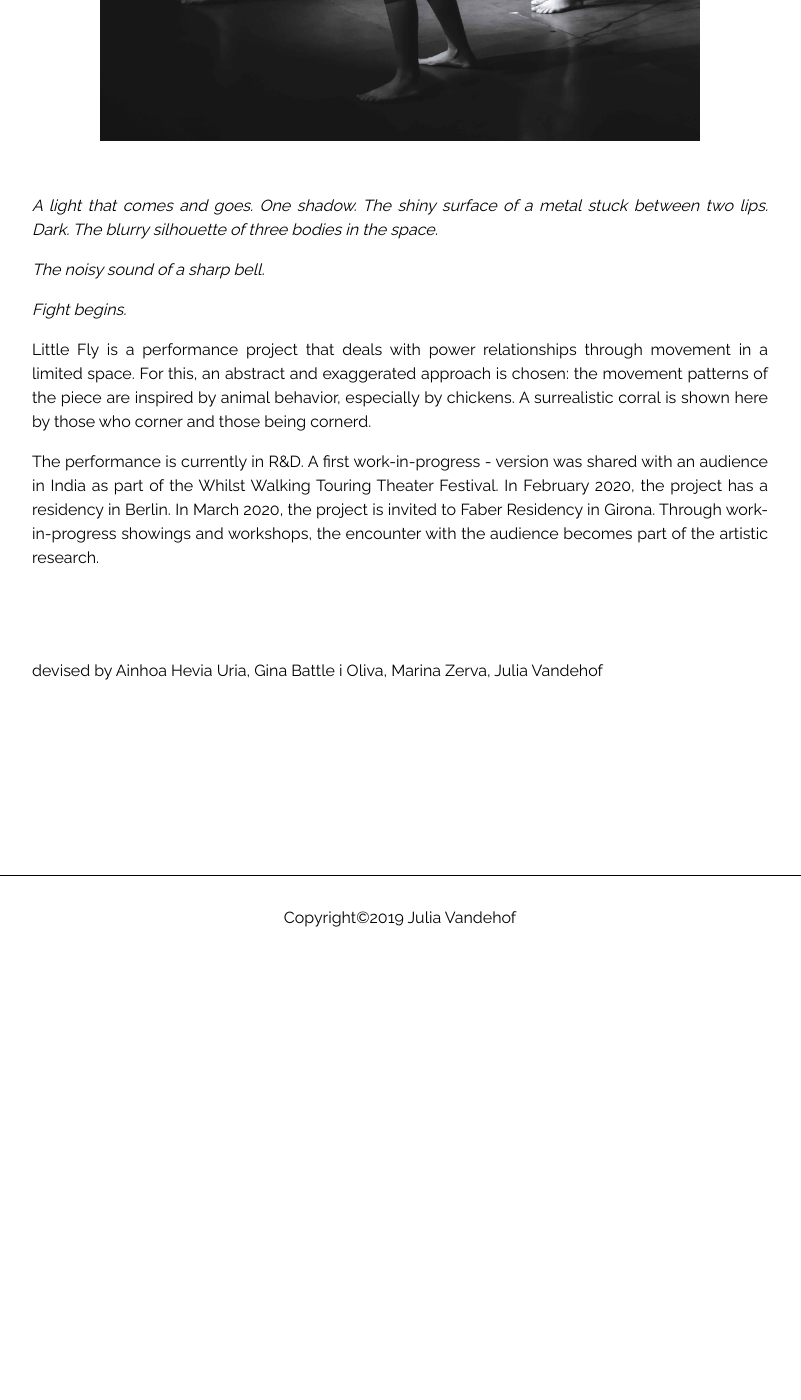
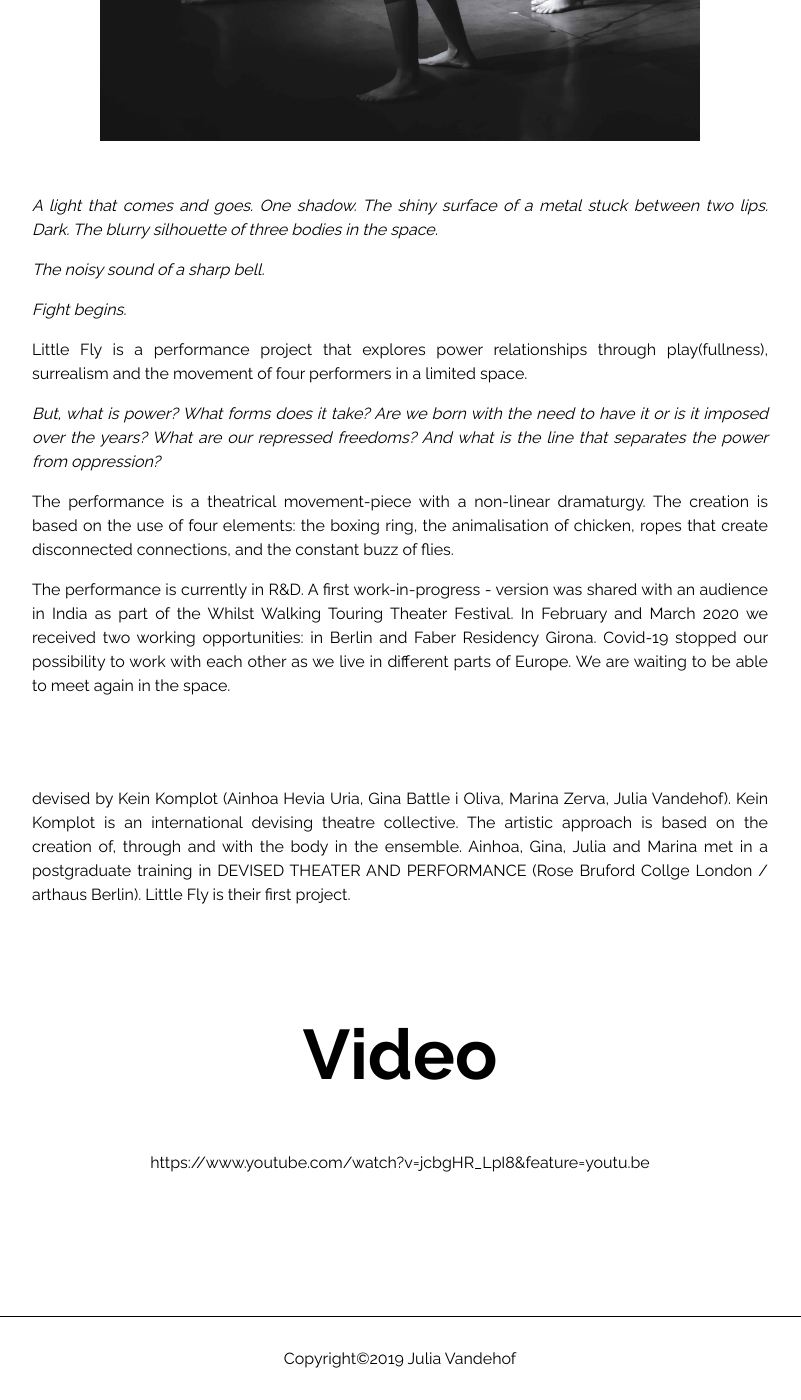
Before and after one commit to matteocarpi/julia, a Jekyll site: the page built from _posts/2020-01-24-little-fly.md, in a window 1280 px wide and 1400 px high, scrolled down 1046 px. Shown: the whole window, without its empty margins (240-1041 px from the left). Built offline with Jekyll 4.4.1, drawn with Linux system fonts in a browser that asks for light colours; before the commit the page ends 2005 px from its top, so only the background shows below that.

Commit message:
Update from Forestry.io Julia Proeglhoef updated _posts/2020-01-24-little-fly.md

```diff
--- a/_posts/2020-01-24-little-fly.md
+++ b/_posts/2020-01-24-little-fly.md
@@ -2,29 +2,36 @@
 layout: post
 permalink: "/:title/"
 categories: project
-date: 2020-01-24 23:00:00 +0000
+date: 2020-01-24T23:00:00.000+00:00
 title: Little Fly
 sub_title: ''
-credits: devised by Ainhoa Hevia Uria, Gina Battle i Oliva, Marina Zerva, Julia Vandehof
+credits: devised by Kein Komplot (Ainhoa Hevia Uria, Gina Battle i Oliva, Marina Zerva,
+  Julia Vandehof). Kein Komplot is an international devising theatre collective. The
+  artistic approach is based on the creation of, through and with the body in the
+  ensemble. Ainhoa, Gina, Julia and Marina met in a postgraduate training in DEVISED
+  THEATER AND PERFORMANCE (Rose Bruford Collge London / arthaus Berlin). Little Fly
+  is their first project.
 preview_picture: "/uploads/littleflyweb.jpg"
 current: true
 only_current: false
 main_pictures:
 - "/uploads/littleflyweb.jpg"
-description: "_A light that comes and goes. One shadow. The shiny surface of a metal
-  stuck between two lips. Dark. The blurry silhouette of three bodies in the space._\n\n_The
-  noisy sound of a sharp bell._\n\n_Fight begins._\n\nLittle Fly is a performance
-  project that deals with power relationships through movement in a limited space.
-  For this, an abstract and exaggerated approach is chosen: the movement patterns
-  of the piece are inspired by animal behavior, especially by chickens. A surrealistic
-  corral is shown here by those who corner and those being cornerd.\n\nThe performance
-  is currently in R&D. A first work-in-progress - version was shared with an audience
-  in India as part of the Whilst Walking Touring Theater Festival. In February 2020,
-  the project has a residency in Berlin. In March 2020, the project is invited to
-  Faber Residency in Girona. Through work-in-progress showings and workshops, the
-  encounter with the audience becomes part of the artistic research. "
+description: |-
+  _A light that comes and goes. One shadow. The shiny surface of a metal stuck between two lips. Dark. The blurry silhouette of three bodies in the space._
+
+  _The noisy sound of a sharp bell._
+
+  _Fight begins._
+
+  Little Fly is a performance project that explores power relationships through play(fullness), surrealism and the movement of four performers in a limited space.
+
+  _But, what is power? What forms does it take? Are we born with the need to have it or is it imposed over the years? What are our repressed freedoms? And what is the line that separates the power from oppression?_
+
+  The performance is a theatrical movement-piece with a non-linear dramaturgy. The creation is based on the use of four elements: the boxing ring, the animalisation of chicken, ropes that create disconnected connections, and the constant buzz of flies.
+
+  The performance is currently in R&D. A first work-in-progress - version was shared with an audience in India as part of the Whilst Walking Touring Theater Festival. In February and March 2020 we received two working opportunities: in Berlin and Faber Residency Girona. Covid-19 stopped our possibility to work with each other as we live in different parts of Europe. We are waiting to be able to meet again in the space.
 gallery: []
-youtube_link: ''
+youtube_link: https://www.youtube.com/watch?v=jcbgHR_LpI8&feature=youtu.be
 press: false
 press_pictures: []
 press_text: ''
```
Also changed, not shown: .forestry/settings.yml.
